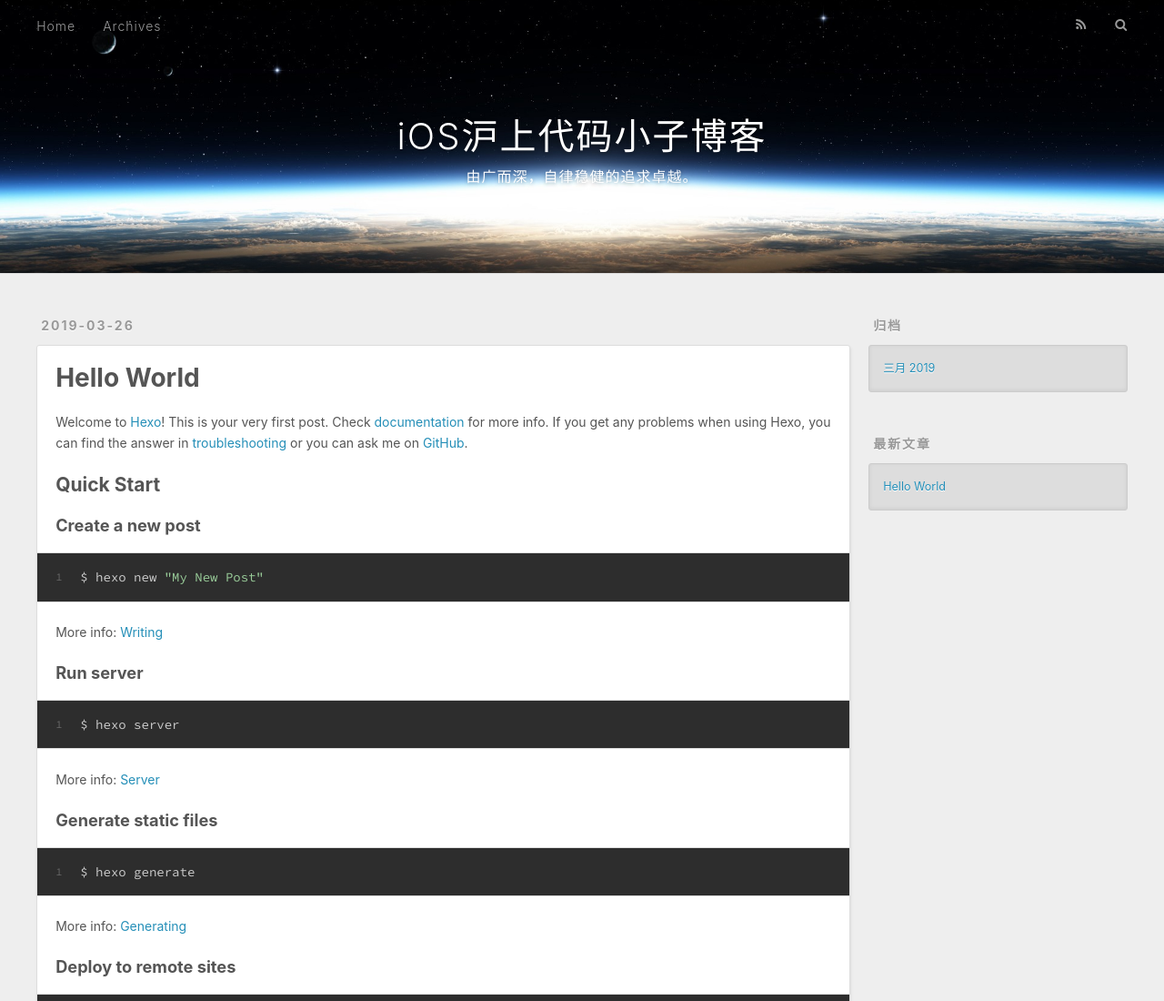
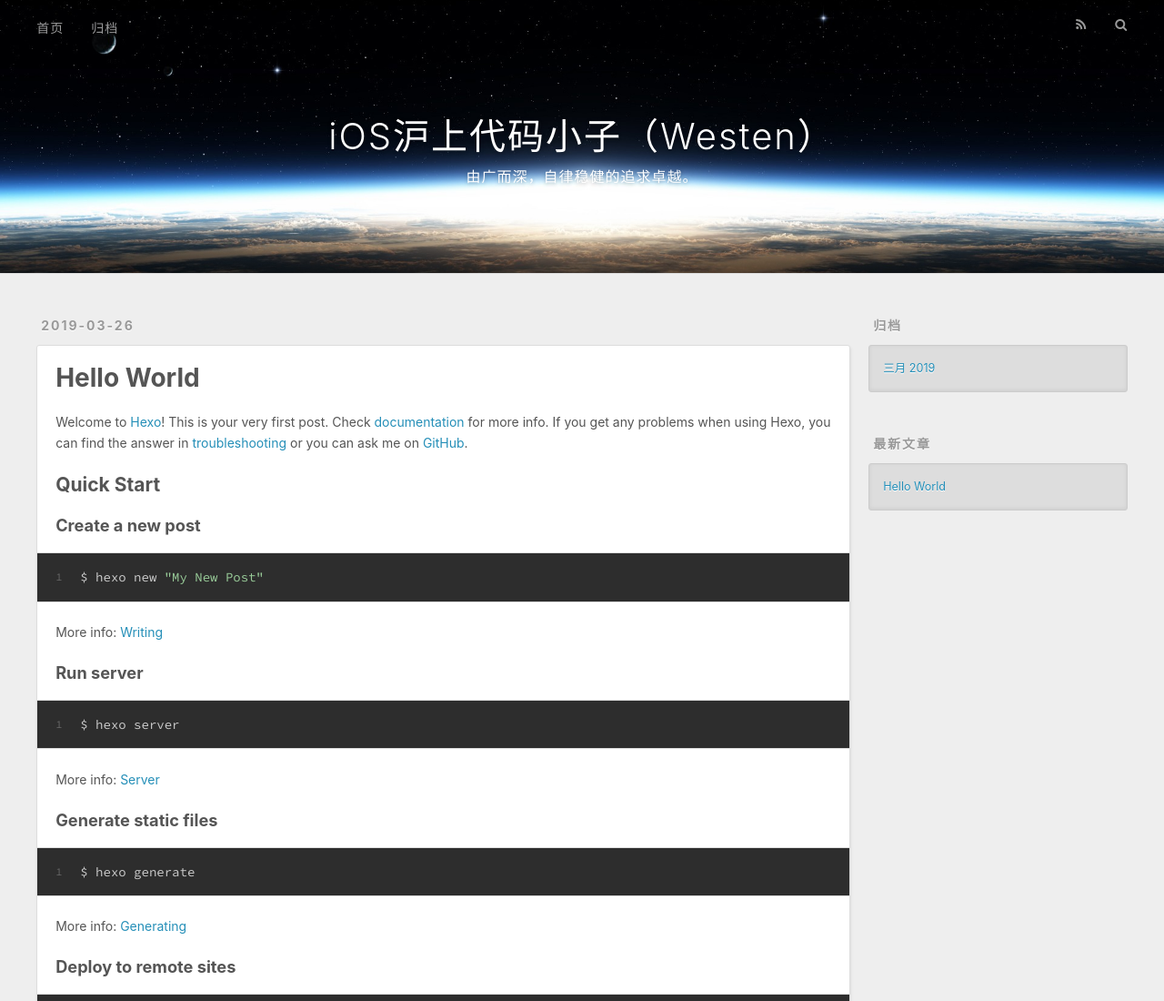
Before and after one commit to YanyiHan/CodeBoy.githu.io, a plain HTML site: page index.html in a window 1280 px wide. Shown: the top 1100 px of the page at 91% size. Drawn offline with nearby package versions, Linux system fonts and the light colour scheme.

Commit message:
Site updated: 2019-04-01 11:50:35

```diff
--- a/index.html
+++ b/index.html
@@ -5,17 +5,17 @@
 
 
 
-  <title>iOS沪上代码小子博客</title>
+  <title>iOS沪上代码小子（Westen）</title>
   <meta name="viewport" content="width=device-width, initial-scale=1, maximum-scale=1">
   <meta property="og:type" content="website">
-<meta property="og:title" content="iOS沪上代码小子博客">
+<meta property="og:title" content="iOS沪上代码小子（Westen）">
 <meta property="og:url" content="http://yoursite.com/index.html">
-<meta property="og:site_name" content="iOS沪上代码小子博客">
+<meta property="og:site_name" content="iOS沪上代码小子（Westen）">
 <meta property="og:locale" content="zh-CN">
 <meta name="twitter:card" content="summary">
-<meta name="twitter:title" content="iOS沪上代码小子博客">
+<meta name="twitter:title" content="iOS沪上代码小子（Westen）">
 
-    <link rel="alternate" href="/atom.xml" title="iOS沪上代码小子博客" type="application/atom+xml">
+    <link rel="alternate" href="/atom.xml" title="iOS沪上代码小子（Westen）" type="application/atom+xml">
 
 
     <link rel="icon" href="/favicon.png">
@@ -34,7 +34,7 @@
   <div id="header-outer" class="outer">
     <div id="header-title" class="inner">
       <h1 id="logo-wrap">
-        <a href="/" id="logo">iOS沪上代码小子博客</a>
+        <a href="/" id="logo">iOS沪上代码小子（Westen）</a>
       </h1>
 
         <h2 id="subtitle-wrap">
@@ -46,9 +46,9 @@
       <nav id="main-nav">
         <a id="main-nav-toggle" class="nav-icon"></a>
 
-          <a class="main-nav-link" href="/">Home</a>
+          <a class="main-nav-link" href="/">首页</a>
 
-          <a class="main-nav-link" href="/archives">Archives</a>
+          <a class="main-nav-link" href="/archives">归档</a>
 
       </nav>
       <nav id="sub-nav">
@@ -101,7 +101,7 @@
 
     </div>
     <footer class="article-footer">
-      <a data-url="http://yoursite.com/2019/03/26/hello-world/" data-id="cjtpjsgaj0000tdz5165ajv4o" class="article-share-link">Share</a>
+      <a data-url="http://yoursite.com/2019/03/26/hello-world/" data-id="cjtxtfsik0000sez5ek2poyjw" class="article-share-link">Share</a>
 
 
     </footer>
@@ -165,9 +165,9 @@
     </div>
     <nav id="mobile-nav">
 
-    <a href="/" class="mobile-nav-link">Home</a>
+    <a href="/" class="mobile-nav-link">首页</a>
 
-    <a href="/archives" class="mobile-nav-link">Archives</a>
+    <a href="/archives" class="mobile-nav-link">归档</a>
 
 </nav>
 
```
Also changed, not shown: 2019/03/26/hello-world/index.html (+9 -9 lines), archives/2019/03/index.html (+10 -10 lines), archives/2019/index.html (+10 -10 lines), archives/index.html (+10 -10 lines).
